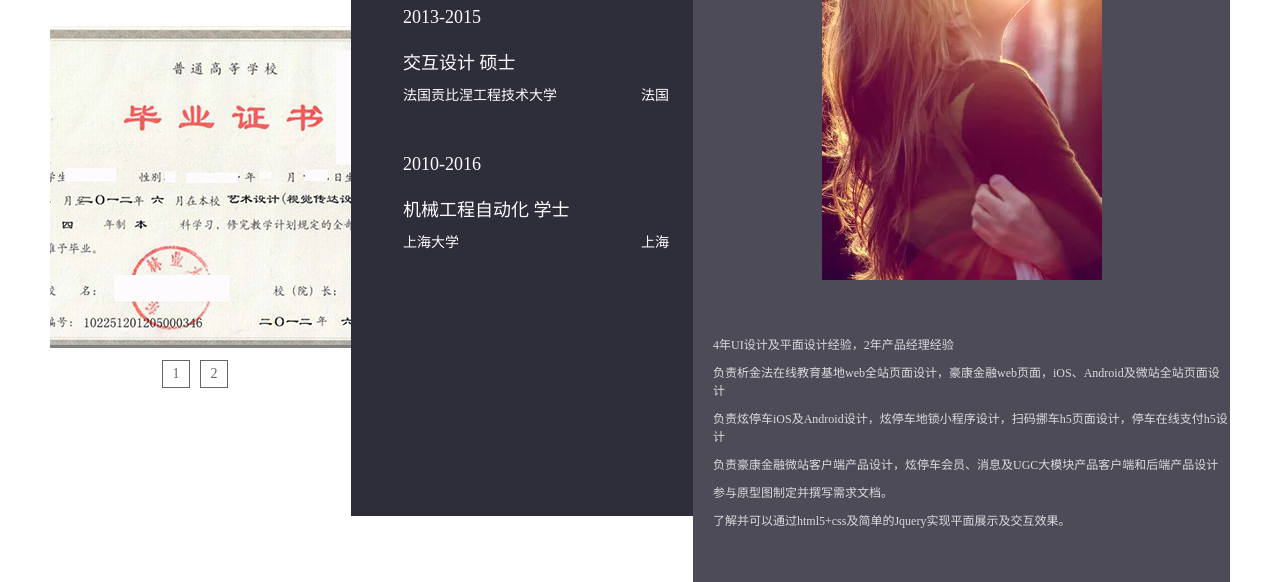
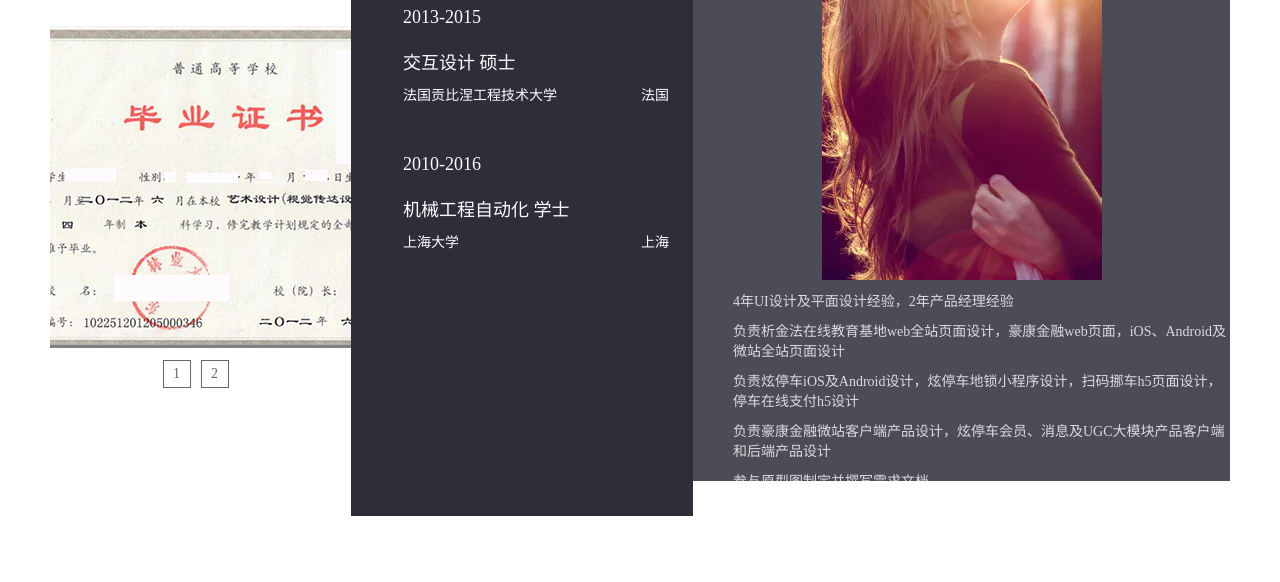
Before and after one commit to luovayne8/luovayne8.github.io, a plain HTML site: page index.html in a window 1280 px wide. Shown: the part 698-1280 px from the top of the page. Drawn offline with nearby package versions, Linux system fonts and the light colour scheme.

Commit message:
Update style.css

```diff
--- a/css/style.css
+++ b/css/style.css
@@ -115,7 +115,7 @@ body{
 	width:1180px;
 }
 #about>.about_cont>.left{
-	width:300px;
+	width:301px;
 	height:auto;
 }
 #about>.about_cont>.left>.img_box{
@@ -211,26 +211,27 @@ body{
 	top:0;
 	right:0;
 	width:537px;
-	height:700px;
+	height:585px;
 	background: #4c4b57;
 }
 #about>.about_cont>.right>.img_box{
-	margin:24px auto 15px auto;
+	margin:24px auto 10px auto;
 	width:280px;
-	height:400px;
+	height:360px;
 }
 #about>.about_cont>.right>.img_box>img{
 	width:100%;
 	border:0;
 }
 #about>.about_cont>.right>ul{
-	margin-left:20px;
+	margin-left:40px;
 	list-style: none;
 }
 #about>.about_cont>.right>ul>li{
 	margin-bottom:10px;
 	color:rgba(255,255,255,.8);
-	font-size:12px;
+	font-size:14px;
+}
 #work{
 	width:100%;
 	min-width: 1180px;
```
